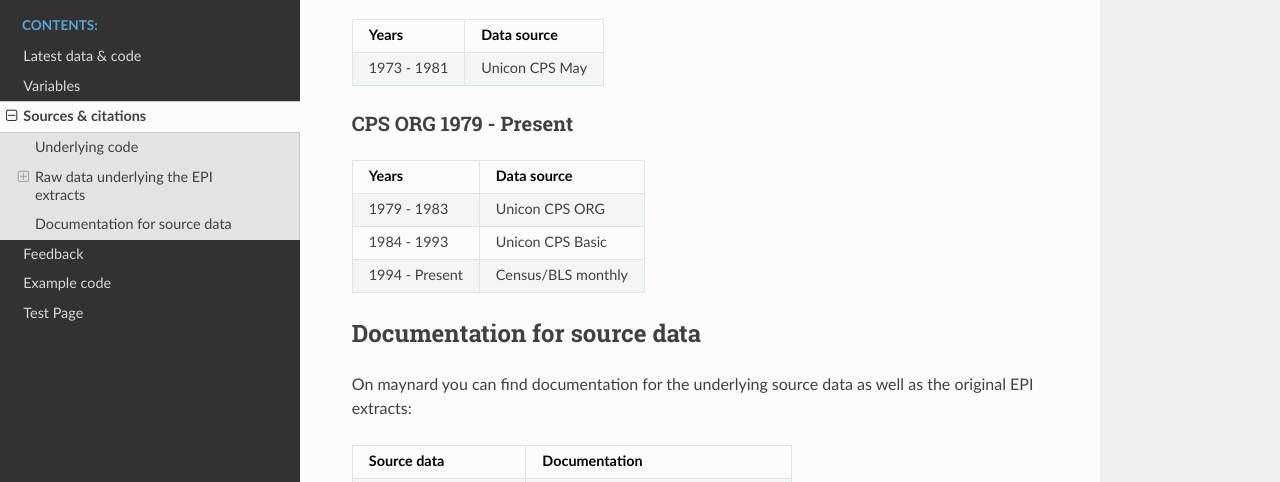
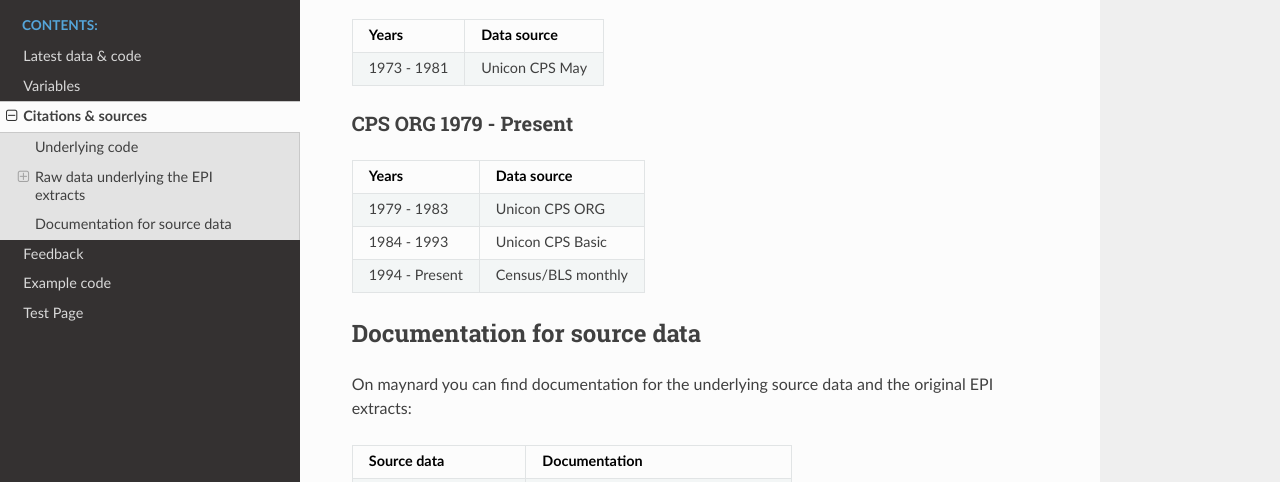
Before and after one commit to Economic/epiextracts, a Sphinx documentation site: the page built from docs/sources.rst, in a window 1280 px wide and 900 px high, scrolled down 673 px. Shown: the part 121-603 px from the top of the window. Built offline with Sphinx 7.4.7 and the Read the Docs theme 2.0.0, drawn with Linux system fonts in a browser that asks for light colours; pages that are not in the unit, such as notebooks, are missing from menus; some of the changed text lies outside the part shown.

Commit message:
documentation: add changelog, update sources info

```diff
--- a/docs/index.rst
+++ b/docs/index.rst
@@ -8,6 +8,7 @@
 	:caption: Contents:
 
 	datacode
+	changes
 	variables/index
 	sources
 	issues
--- a/docs/sources.rst
+++ b/docs/sources.rst
@@ -1,5 +1,5 @@
 ==============================================================================
-Sources & citations
+Citations & sources
 ==============================================================================
 If you use the EPI extracts for your research, please cite them as
 
@@ -7,7 +7,7 @@
 	Economic Policy Institute. 2018. Current Population Survey Extracts, |release|.
 
 Underlying code
-=============================================
+==============================================================================
 The EPI code is available on
 `github <https://github.com/Economic/epiextracts_basicorg>`_
 (currently a private repository). The current code draws heavily from other sources:
@@ -23,7 +23,8 @@
 ====================================
 
 CPS Basic Monthly, 1976 - Present
----------------------------------
+-------------------------------------------------------------------------------
+
 +----------------+--------------------+
 | Years          | Data source        |
 +================+====================+
@@ -34,7 +35,8 @@
 
 
 CPS May 1973 - 1981
----------------------------------
+-------------------------------------------------------------------------------
+
 +----------------+--------------------+
 | Years          | Data source        |
 +================+====================+
@@ -43,7 +45,8 @@
 
 
 CPS ORG 1979 - Present
----------------------------------
+-------------------------------------------------------------------------------
+
 +----------------+--------------------+
 | Years          | Data source        |
 +================+====================+
@@ -55,9 +58,8 @@
 +----------------+--------------------+
 
 Documentation for source data
-====================================
-On maynard you can find documentation for the underlying source data as well
-as the original EPI extracts:
+===============================================================================
+On maynard you can find documentation for the underlying source data and the original EPI extracts:
 
 +-------------------------+---------------------------------------------------------+
 | Source data             | Documentation                                           |
```
Also changed, not shown: README.md (+3 -6 lines), docs/datacode.rst (+22 -8 lines), 1 other file.
